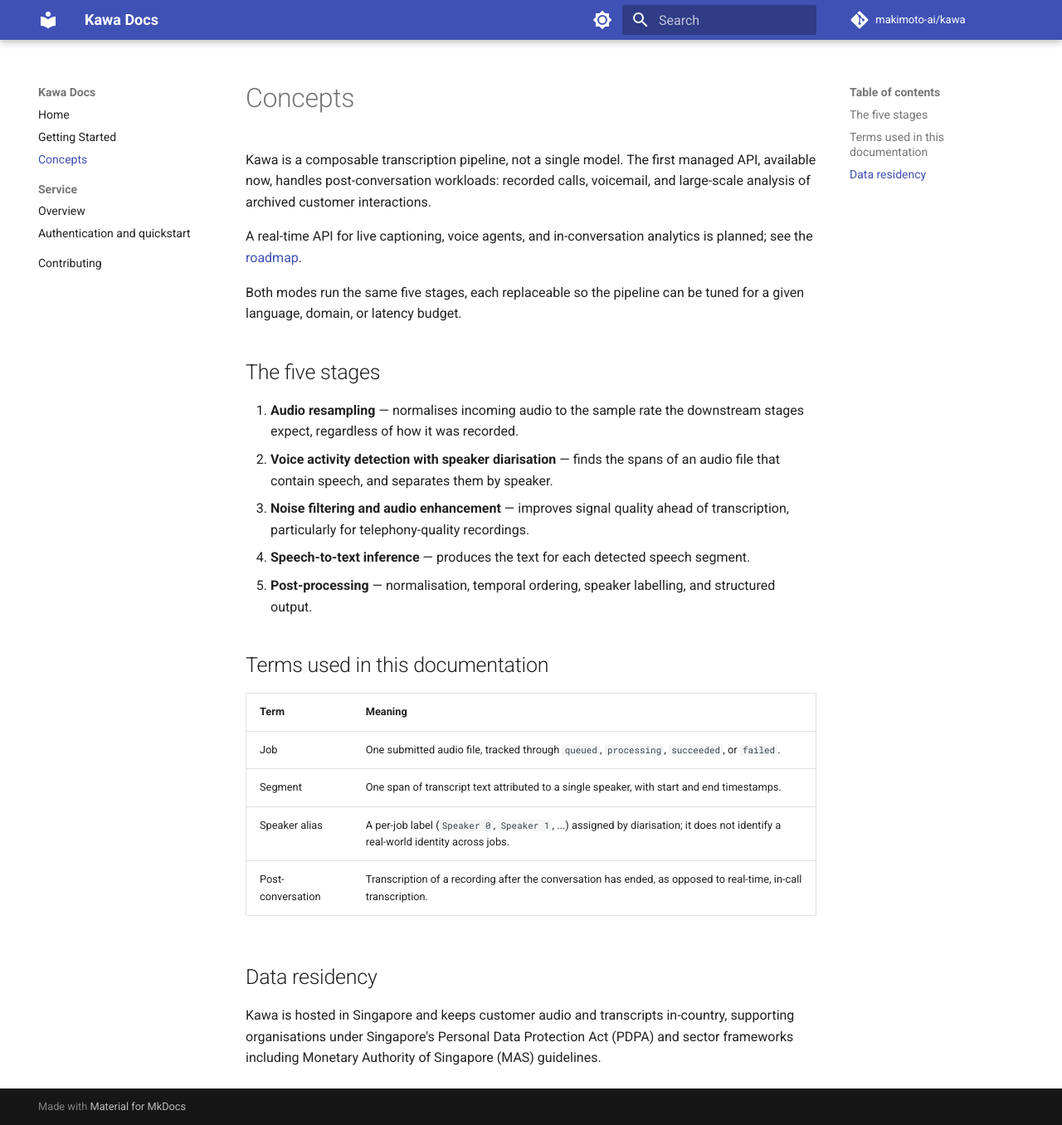
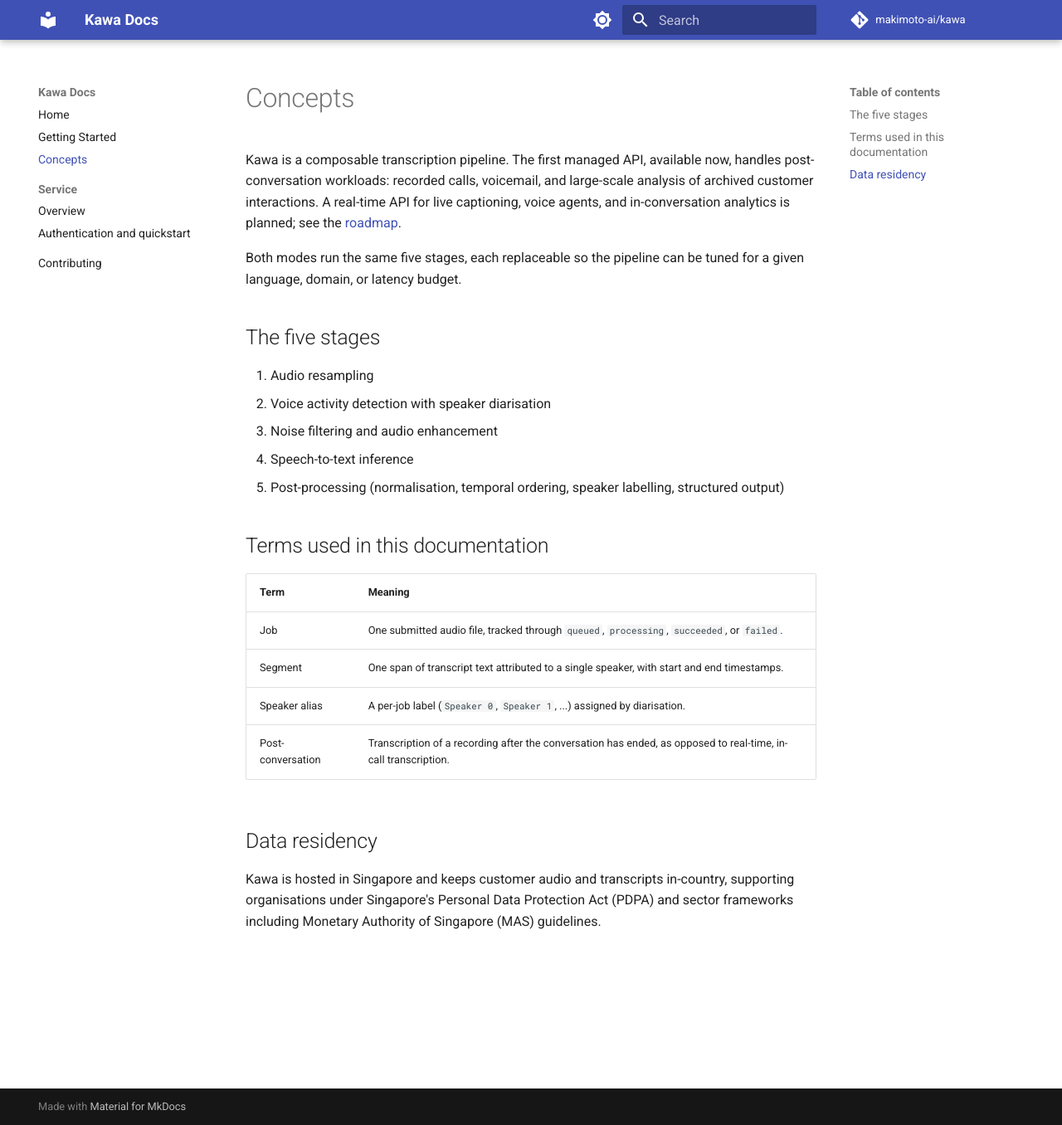
Before and after one commit to makimoto-ai/kawa, an MkDocs documentation site: the page built from docs/concepts/index.md, in a window 1280 px wide and 1356 px high. Shown: the whole window at 83% size. Built offline with MkDocs 1.6.1 and Material for MkDocs 9.7.7, drawn with Linux system fonts in a browser that asks for light colours; comment, search, counter and statistics services are not loaded.

Commit message:
docs: fixing wording

```diff
--- a/docs/concepts/index.md
+++ b/docs/concepts/index.md
@@ -1,18 +1,16 @@
 # Concepts
 
-Kawa is a composable transcription pipeline, not a single model. The first managed API, available now, handles post-conversation workloads: recorded calls, voicemail, and large-scale analysis of archived customer interactions.
-
-A real-time API for live captioning, voice agents, and in-conversation analytics is planned; see the [roadmap](https://github.com/makimoto-ai/kawa/blob/main/ROADMAP.md).
+Kawa is a composable transcription pipeline. The first managed API, available now, handles post-conversation workloads: recorded calls, voicemail, and large-scale analysis of archived customer interactions. A real-time API for live captioning, voice agents, and in-conversation analytics is planned; see the [roadmap](https://github.com/makimoto-ai/kawa/blob/main/ROADMAP.md).
 
 Both modes run the same five stages, each replaceable so the pipeline can be tuned for a given language, domain, or latency budget.
 
 ## The five stages
 
-1. **Audio resampling** — normalises incoming audio to the sample rate the downstream stages expect, regardless of how it was recorded.
-2. **Voice activity detection with speaker diarisation** — finds the spans of an audio file that contain speech, and separates them by speaker.
-3. **Noise filtering and audio enhancement** — improves signal quality ahead of transcription, particularly for telephony-quality recordings.
-4. **Speech-to-text inference** — produces the text for each detected speech segment.
-5. **Post-processing** — normalisation, temporal ordering, speaker labelling, and structured output.
+1. Audio resampling
+2. Voice activity detection with speaker diarisation
+3. Noise filtering and audio enhancement
+4. Speech-to-text inference
+5. Post-processing (normalisation, temporal ordering, speaker labelling, structured output)
 
 ## Terms used in this documentation
 
@@ -20,7 +18,7 @@
 | --- | --- |
 | Job | One submitted audio file, tracked through `queued`, `processing`, `succeeded`, or `failed`. |
 | Segment | One span of transcript text attributed to a single speaker, with start and end timestamps. |
-| Speaker alias | A per-job label (`Speaker 0`, `Speaker 1`, ...) assigned by diarisation; it does not identify a real-world identity across jobs. |
+| Speaker alias | A per-job label (`Speaker 0`, `Speaker 1`, ...) assigned by diarisation. |
 | Post-conversation | Transcription of a recording after the conversation has ended, as opposed to real-time, in-call transcription. |
 
 ## Data residency
```
Also changed, not shown: docs/getting-started.md (+1 -1 lines), docs/index.md (+1 -2 lines).
